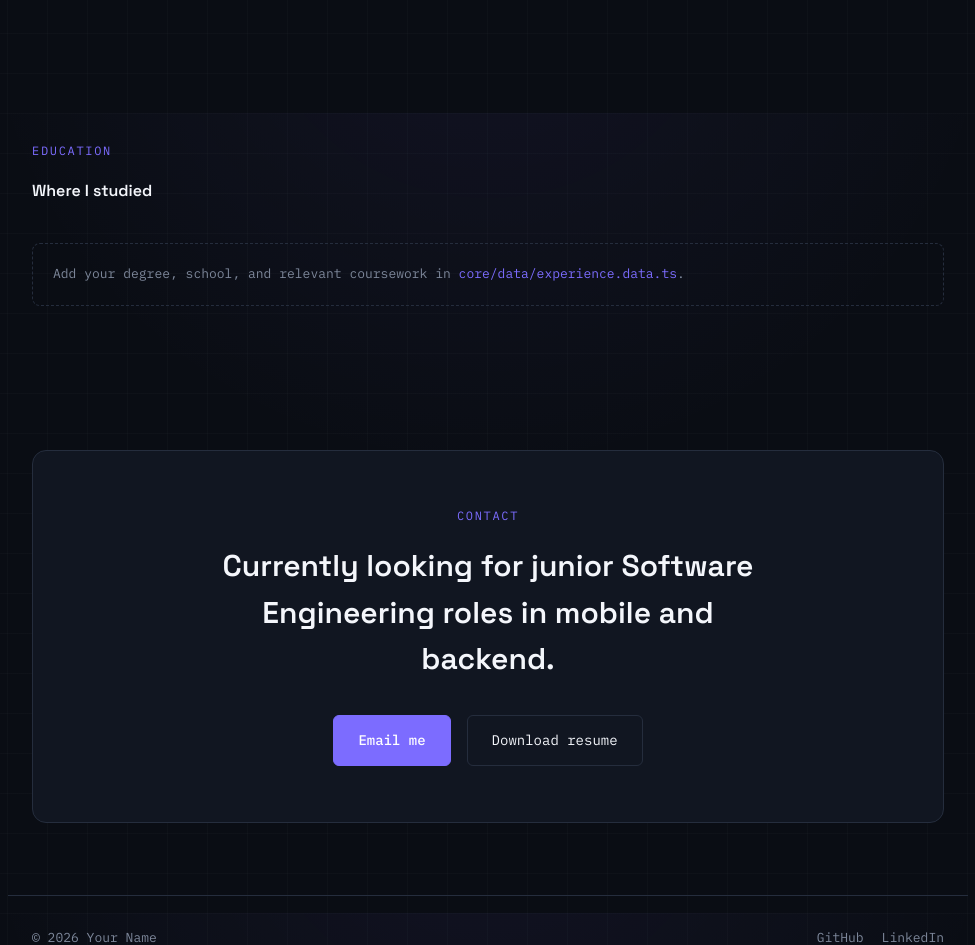
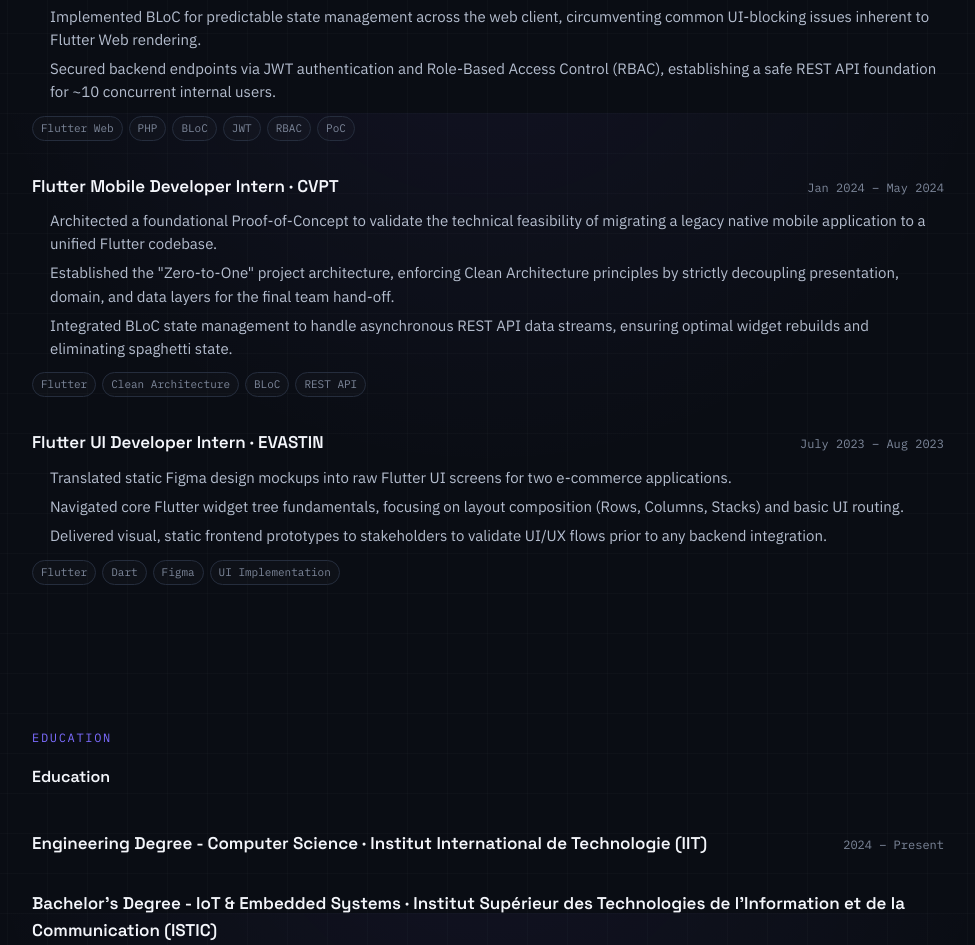
Before and after one commit to jecem-ben-slama/portfoliov2, an Angular app: page / in a window 1280 px wide. Shown: the part 2287-3232 px from the top of the page, without its empty margins (152-1127 px from the left). Built offline with nearby package versions, Linux system fonts and the light colour scheme.

Commit message:
update experience and education to support multi lang

```diff
--- a/src/app/core/data/experience.data.ts
+++ b/src/app/core/data/experience.data.ts
@@ -1,29 +1,73 @@
 import { Experience, Education } from '../models/experience.model';
 
-/**
- * TODO: add real entries. Example shape:
- *
- * {
- *   role: 'Flutter Developer Intern',
- *   organization: 'Company Name',
- *   dateRange: 'Jun 2025 – Aug 2025',
- *   bullets: [
- *     'Built X feature used by Y users.',
- *     'Collaborated with backend team to integrate Z API.'
- *   ],
- *   tags: ['Flutter', 'REST']
- * }
- */
-export const EXPERIENCE: Experience[] = [];
+export const EXPERIENCE: Experience[] = [
+  {
+    role: 'experience.steg.role',
 
-/**
- * TODO: add your real degree/school. Example shape:
- *
- * {
- *   degree: 'B.Sc. Computer Science',
- *   institution: 'University Name',
- *   dateRange: '2022 – 2026',
- *   coursework: ['Database Systems', 'Software Architecture', 'Algorithms']
- * }
- */
-export const EDUCATION: Education[] = [];
+    organization: 'experience.steg.organization',
+
+    dateRange: 'experience.steg.dateRange',
+
+    bullets: [
+      'experience.steg.bullets.0',
+      'experience.steg.bullets.1',
+      'experience.steg.bullets.2',
+    ],
+
+    tags: ['Flutter Web', 'PHP', 'BLoC', 'JWT', 'RBAC', 'PoC'],
+  },
+
+  {
+    role: 'experience.cvpt.role',
+
+    organization: 'experience.cvpt.organization',
+
+    dateRange: 'experience.cvpt.dateRange',
+
+    bullets: [
+      'experience.cvpt.bullets.0',
+      'experience.cvpt.bullets.1',
+      'experience.cvpt.bullets.2',
+    ],
+
+    tags: ['Flutter', 'Clean Architecture', 'BLoC', 'REST API'],
+  },
+
+  {
+    role: 'experience.evastin.role',
+
+    organization: 'experience.evastin.organization',
+
+    dateRange: 'experience.evastin.dateRange',
+
+    bullets: [
+      'experience.evastin.bullets.0',
+      'experience.evastin.bullets.1',
+      'experience.evastin.bullets.2',
+    ],
+
+    tags: ['Flutter', 'Dart', 'Figma', 'UI Implementation'],
+  },
+];
+
+export const EDUCATION: Education[] = [
+  {
+    degree: 'education.iit.degree',
+
+    institution: 'education.iit.institution',
+
+    dateRange: 'education.iit.dateRange',
+
+    coursework: [],
+  },
+
+  {
+    degree: 'education.istic.degree',
+
+    institution: 'education.istic.institution',
+
+    dateRange: 'education.istic.dateRange',
+
+    coursework: [],
+  },
+];
--- a/src/app/core/i18n/en.ts
+++ b/src/app/core/i18n/en.ts
@@ -55,11 +55,46 @@ export const en = {
     eyebrow: 'Experience',
     title: 'Experience',
 
-    internship: {
-      role: 'Flutter Developer Intern',
-      company: 'Mobile Application Development',
-      description:
-        'Developed a furniture e-commerce mobile application using Flutter, working on UI implementation, application logic and API integration.',
+    steg: {
+      role: 'Mobile & Full-Stack Developer Intern',
+      organization: 'STEG CTI',
+      dateRange: 'July 2025',
+
+      bullets: [
+        'Developed a Proof-of-Concept (PoC) internship management dashboard using Flutter Web and PHP, validating the viability of a unified cross-platform tool for administrative staff.',
+
+        'Implemented BLoC for predictable state management across the web client, circumventing common UI-blocking issues inherent to Flutter Web rendering.',
+
+        'Secured backend endpoints via JWT authentication and Role-Based Access Control (RBAC), establishing a safe REST API foundation for ~10 concurrent internal users.',
+      ],
+    },
+
+    cvpt: {
+      role: 'Flutter Mobile Developer Intern',
+      organization: 'CVPT',
+      dateRange: 'Jan 2024 – May 2024',
+
+      bullets: [
+        'Architected a foundational Proof-of-Concept to validate the technical feasibility of migrating a legacy native mobile application to a unified Flutter codebase.',
+
+        'Established the "Zero-to-One" project architecture, enforcing Clean Architecture principles by strictly decoupling presentation, domain, and data layers for the final team hand-off.',
+
+        'Integrated BLoC state management to handle asynchronous REST API data streams, ensuring optimal widget rebuilds and eliminating spaghetti state.',
+      ],
+    },
+
+    evastin: {
+      role: 'Flutter UI Developer Intern',
+      organization: 'EVASTIN',
+      dateRange: 'July 2023 – Aug 2023',
+
+      bullets: [
+        'Translated static Figma design mockups into raw Flutter UI screens for two e-commerce applications.',
+
+        'Navigated core Flutter widget tree fundamentals, focusing on layout composition (Rows, Columns, Stacks) and basic UI routing.',
+
+        'Delivered visual, static frontend prototypes to stakeholders to validate UI/UX flows prior to any backend integration.',
+      ],
     },
   },
 
@@ -67,12 +102,17 @@ export const en = {
     eyebrow: 'Education',
     title: 'Education',
 
-    engineering: {
-      degree: 'Computer Engineering',
+    iit: {
+      degree: 'Engineering Degree - Computer Science',
+      institution: 'Institut International de Technologie (IIT)',
+      dateRange: '2024 – Present',
+    },
+
+    istic: {
+      degree: "Bachelor's Degree - IoT & Embedded Systems",
       institution:
-        'Higher Institute of Information and Communication Technologies',
-      description:
-        'Engineering studies focused on software development, computer science and information technologies.',
+        'Institut Supérieur des Technologies de l’Information et de la Communication (ISTIC)',
+      dateRange: '2021 – 2024',
     },
   },
 
--- a/src/app/core/i18n/fr.ts
+++ b/src/app/core/i18n/fr.ts
@@ -55,11 +55,46 @@ export const fr = {
     eyebrow: 'Expérience',
     title: 'Expérience',
 
-    internship: {
-      role: 'Stagiaire développeur Flutter',
-      company: 'Développement d’une application mobile',
-      description:
-        'Développement d’une application mobile e-commerce de meubles avec Flutter, avec participation à la conception de l’interface, à la logique applicative et à l’intégration des API.',
+    steg: {
+      role: 'Stagiaire développeur mobile & full-stack',
+      organization: 'STEG CTI',
+      dateRange: 'Juillet 2025',
+
+      bullets: [
+        'Développement d’un tableau de bord de gestion des stages sous forme de Proof-of-Concept (PoC) avec Flutter Web et PHP, afin de valider la viabilité d’un outil multiplateforme unifié pour le personnel administratif.',
+
+        'Mise en place de BLoC pour assurer une gestion d’état prévisible sur le client web et contourner les problèmes courants de blocage de l’interface liés au rendu Flutter Web.',
+
+        'Sécurisation des endpoints backend avec une authentification JWT et un contrôle d’accès basé sur les rôles (RBAC), établissant une base REST API sécurisée pour environ 10 utilisateurs internes simultanés.',
+      ],
+    },
+
+    cvpt: {
+      role: 'Stagiaire développeur mobile Flutter',
+      organization: 'CVPT',
+      dateRange: 'Janv. 2024 – Mai 2024',
+
+      bullets: [
+        'Conception d’un Proof-of-Concept visant à valider la faisabilité technique de la migration d’une application mobile native existante vers une base de code Flutter unifiée.',
+
+        'Mise en place de l’architecture initiale du projet en appliquant les principes de Clean Architecture et en découplant strictement les couches présentation, domaine et données pour faciliter la reprise du projet par l’équipe.',
+
+        'Intégration de BLoC pour gérer les flux de données REST API asynchrones, optimiser les reconstructions des widgets et éviter une gestion d’état difficile à maintenir.',
+      ],
+    },
+
+    evastin: {
+      role: 'Stagiaire développeur UI Flutter',
+      organization: 'EVASTIN',
+      dateRange: 'Juillet 2023 – Août 2023',
+
+      bullets: [
+        'Transformation de maquettes Figma statiques en écrans d’interface Flutter pour deux applications e-commerce.',
+
+        'Mise en pratique des fondamentaux de l’arbre de widgets Flutter, notamment la composition des layouts avec Rows, Columns et Stacks ainsi que le routage basique de l’interface.',
+
+        'Livraison de prototypes frontend visuels et statiques permettant aux parties prenantes de valider les parcours UI/UX avant toute intégration backend.',
+      ],
     },
   },
 
@@ -67,12 +102,17 @@ export const fr = {
     eyebrow: 'Formation',
     title: 'Formation',
 
-    engineering: {
-      degree: 'Ingénierie informatique',
+    iit: {
+      degree: 'Diplôme d’ingénieur - Informatique',
+      institution: 'Institut International de Technologie (IIT)',
+      dateRange: '2024 – Présent',
+    },
+
+    istic: {
+      degree: 'Licence - IoT & Systèmes embarqués',
       institution:
-        'Institut Supérieur des Technologies de l’Information et de la Communication',
-      description:
-        'Formation d’ingénieur axée sur le développement logiciel, l’informatique et les technologies de l’information.',
+        'Institut Supérieur des Technologies de l’Information et de la Communication (ISTIC)',
+      dateRange: '2021 – 2024',
     },
   },
 
--- a/src/app/features/education/education.component.html
+++ b/src/app/features/education/education.component.html
@@ -1,24 +1,53 @@
 <section class="section" id="education">
+
   <div class="section-head">
-    <p class="eyebrow">Education</p>
-    <h2>Where I studied</h2>
+
+    <p class="eyebrow">
+      {{ i18n.t('education.eyebrow') }}
+    </p>
+
+    <h2>
+      {{ i18n.t('education.title') }}
+    </h2>
+
   </div>
 
   <div class="entries" *ngIf="education.length; else empty">
+
     <div class="entry" *ngFor="let e of education">
+
       <div class="entry-head">
-        <h3>{{ e.degree }} · {{ e.institution }}</h3>
-        <span class="date">{{ e.dateRange }}</span>
+
+        <h3>
+          {{ i18n.t(e.degree) }}
+          ·
+          {{ i18n.t(e.institution) }}
+        </h3>
+
+        <span class="date">
+          {{ i18n.t(e.dateRange) }}
+        </span>
+
       </div>
+
       <div class="tags" *ngIf="e.coursework?.length">
-        <span class="tag" *ngFor="let c of e.coursework">{{ c }}</span>
+
+        <span class="tag" *ngFor="let c of e.coursework">
+          {{ i18n.t(c) }}
+        </span>
+
       </div>
+
     </div>
+
   </div>
 
   <ng-template #empty>
+
     <p class="empty-note">
-      Add your degree, school, and relevant coursework in <code>core/data/experience.data.ts</code>.
+      {{ i18n.t('education.empty') }}
     </p>
+
   </ng-template>
+
 </section>
--- a/src/app/features/education/education.component.ts
+++ b/src/app/features/education/education.component.ts
@@ -1,14 +1,18 @@
-import { Component } from '@angular/core';
+import { Component, inject } from '@angular/core';
 import { CommonModule } from '@angular/common';
+
 import { EDUCATION } from '../../core/data/experience.data';
+import { TranslationService } from '../../core/i18n/translation.service';
 
 @Component({
   selector: 'app-education',
   standalone: true,
   imports: [CommonModule],
   templateUrl: './education.component.html',
-  styleUrl: './education.component.scss'
+  styleUrl: './education.component.scss',
 })
 export class EducationComponent {
   readonly education = EDUCATION;
+
+  readonly i18n = inject(TranslationService);
 }
--- a/src/app/features/experience/experience.component.html
+++ b/src/app/features/experience/experience.component.html
@@ -1,28 +1,61 @@
 <section class="section" id="experience">
+
   <div class="section-head">
-    <p class="eyebrow">Experience</p>
-    <h2>Where I've worked</h2>
+
+    <p class="eyebrow">
+      {{ i18n.t('experience.eyebrow') }}
+    </p>
+
+    <h2>
+      {{ i18n.t('experience.title') }}
+    </h2>
+
   </div>
 
   <div class="timeline" *ngIf="experience.length; else empty">
+
     <div class="entry" *ngFor="let e of experience">
+
       <div class="entry-head">
-        <h3>{{ e.role }} · {{ e.organization }}</h3>
-        <span class="date">{{ e.dateRange }}</span>
+
+        <h3>
+          {{ i18n.t(e.role) }}
+          ·
+          {{ i18n.t(e.organization) }}
+        </h3>
+
+        <span class="date">
+          {{ i18n.t(e.dateRange) }}
+        </span>
+
       </div>
+
       <ul>
-        <li *ngFor="let b of e.bullets">{{ b }}</li>
+
+        <li *ngFor="let b of e.bullets">
+          {{ i18n.t(b) }}
+        </li>
+
       </ul>
+
       <div class="tags" *ngIf="e.tags?.length">
-        <span class="tag" *ngFor="let t of e.tags">{{ t }}</span>
+
+        <span class="tag" *ngFor="let t of e.tags">
+          {{ t }}
+        </span>
+
       </div>
+
     </div>
+
   </div>
 
   <ng-template #empty>
+
     <p class="empty-note">
-      Add real entries in <code>core/data/experience.data.ts</code> — role, organization, dates, and
-      a couple of bullets on real impact.
+      {{ i18n.t('experience.empty') }}
     </p>
+
   </ng-template>
+
 </section>
--- a/src/app/features/experience/experience.component.ts
+++ b/src/app/features/experience/experience.component.ts
@@ -1,14 +1,18 @@
-import { Component } from '@angular/core';
+import { Component, inject } from '@angular/core';
 import { CommonModule } from '@angular/common';
+
 import { EXPERIENCE } from '../../core/data/experience.data';
+import { TranslationService } from '../../core/i18n/translation.service';
 
 @Component({
   selector: 'app-experience',
   standalone: true,
   imports: [CommonModule],
   templateUrl: './experience.component.html',
-  styleUrl: './experience.component.scss'
+  styleUrl: './experience.component.scss',
 })
 export class ExperienceComponent {
   readonly experience = EXPERIENCE;
+
+  readonly i18n = inject(TranslationService);
 }
```
